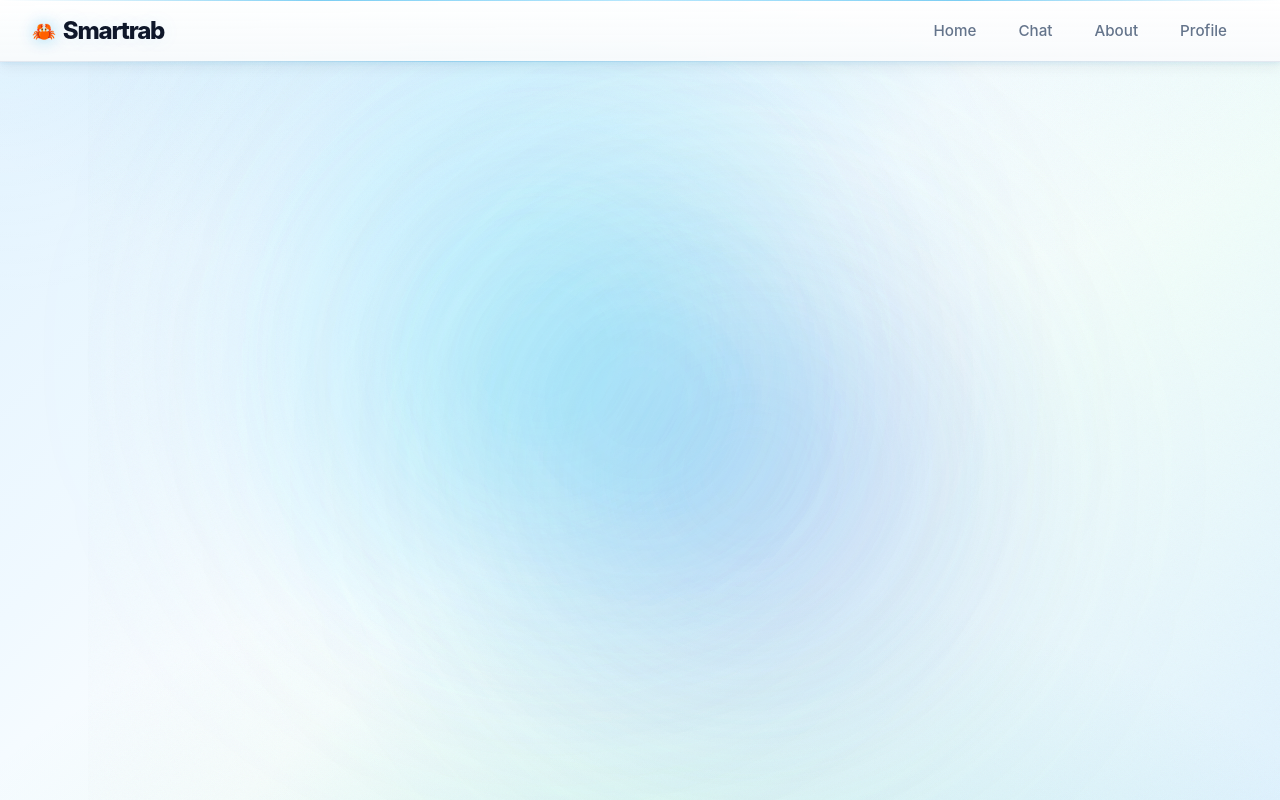
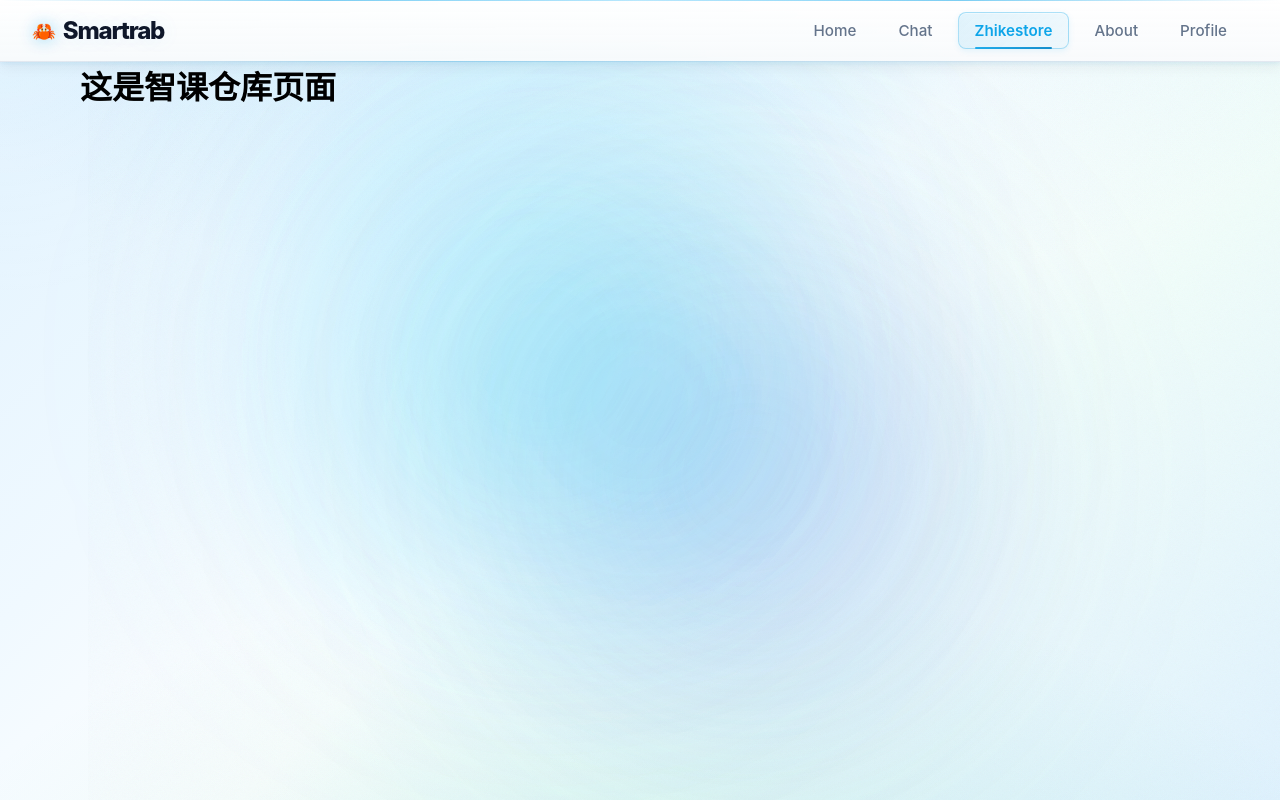
Before and after one commit to Ouroboros-ga/ai-course-system, a Vue app in the folder frontend/: page /zhikestore in a window 1280 px wide. Built offline with nearby package versions, Linux system fonts and the light colour scheme.

Commit message:
feat(router): 添加智课仓库路由和导航功能
- 在路由器中添加 /zhikestore 路径配置
- 在导航栏中添加 Zhikestore 链接
- 创建 Zhikestore 页面组件基础结构
- 创建 zhikestoreIndex 组件用于展示智课列表
- 实现路由懒加载机制以优化性能

```diff
--- a/frontend/src/components/NavigationBar.vue
+++ b/frontend/src/components/NavigationBar.vue
@@ -17,6 +17,9 @@
         </router-link>
         <router-link to="/chat" class="nav-item">
           Chat
+        </router-link>
+        <router-link to="/zhikestore" class="nav-item">
+          Zhikestore
         </router-link>
         <router-link to="/about" class="nav-item">
           About
--- a/frontend/src/router/index.js
+++ b/frontend/src/router/index.js
@@ -20,6 +20,11 @@ const router = createRouter({
       component: loadView('Chat') // 简化懒加载写法
     },
     {
+      path: '/zhikestore',
+      name: 'zhikestore',
+      component: loadView('Zhikestore') // 简化懒加载写法
+    },
+    {
       path: '/about',
       name: 'about',
       component: loadView('About')
--- /dev/null
+++ b/frontend/src/views/Zhikestore.vue
@@ -0,0 +1,11 @@
+<script setup>
+
+</script>
+
+<template>
+  <h1>这是智课仓库页面</h1>
+</template>
+
+<style scoped>
+
+</style>
```
Also changed, not shown: frontend/src/components/zhikestore/zhikestoreIndex.vue (added, +12 -0 lines).
